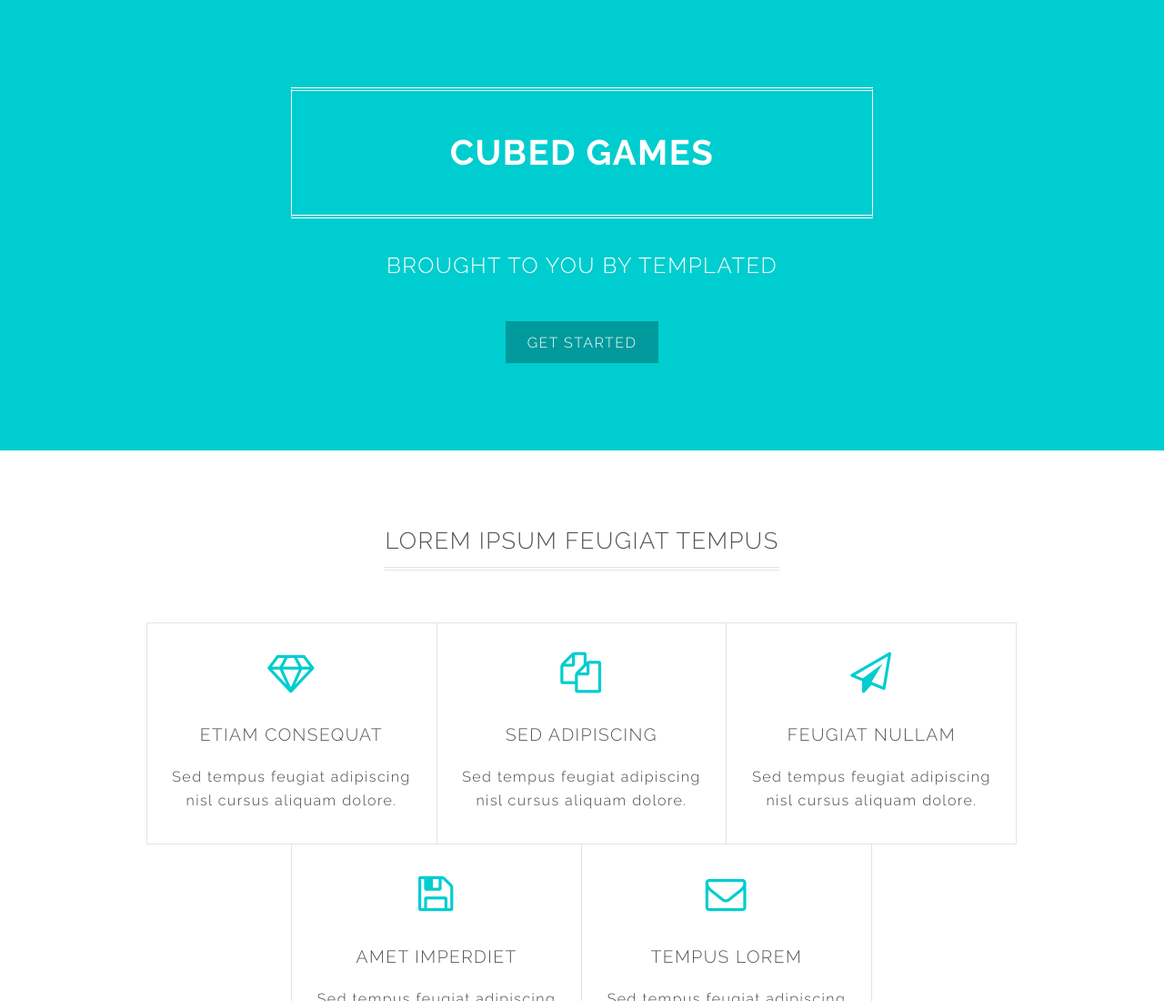
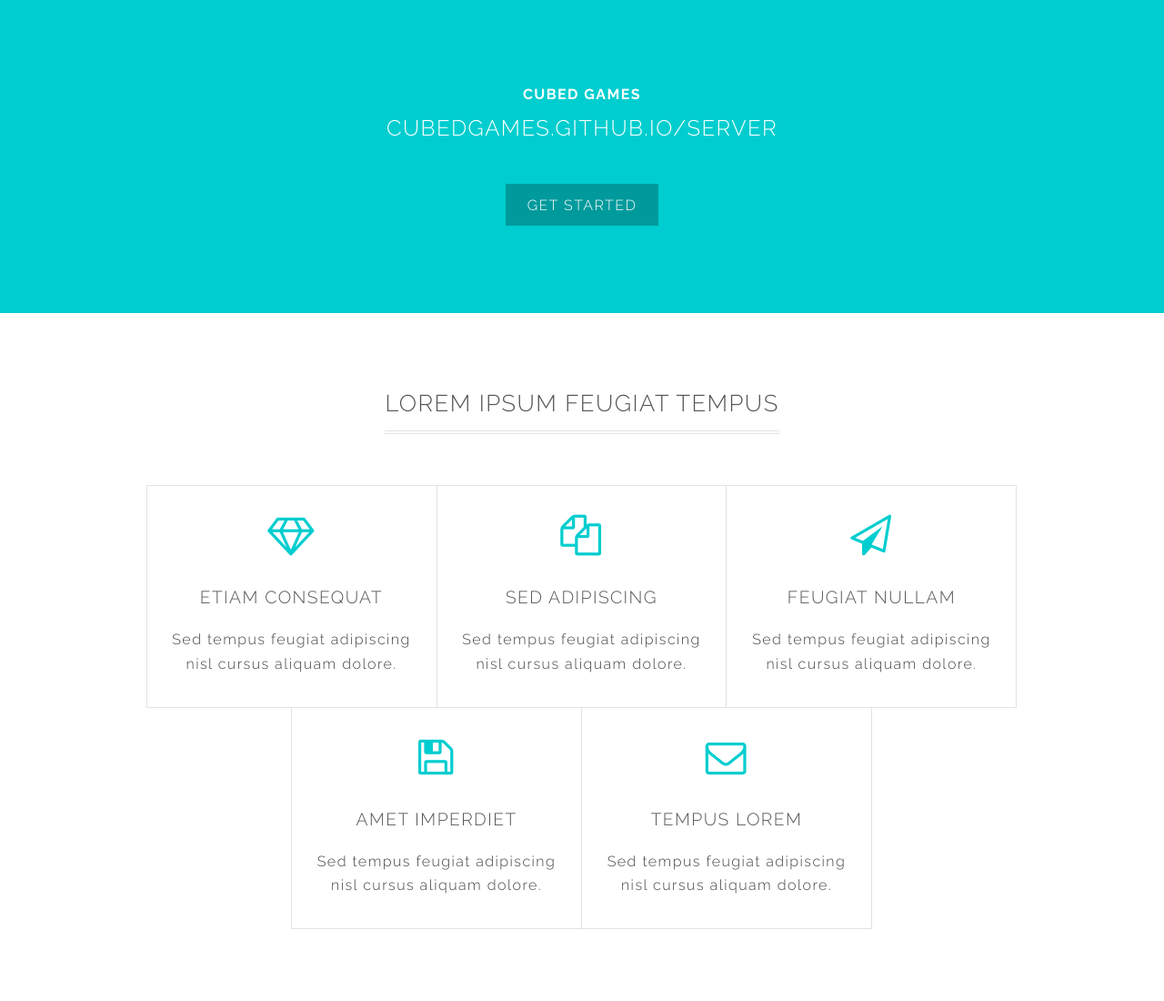
Before and after one commit to CubedGames/Server, a plain HTML site: page index.html in a window 1280 px wide. Shown: the top 1100 px of the page at 91% size. Drawn offline with Linux system fonts and the light colour scheme.

Commit message:
Update index.html

```diff
--- a/index.html
+++ b/index.html
@@ -17,8 +17,8 @@
 
 		<!-- Banner -->
 			<section id="banner">
-				<h2><strong>Cubed Games</strong></strong></h2>
-				<p>Brought to you by Templated</p>
+				<h1><strong>Cubed Games</strong></strong></h1>
+				<p>cubedgames.github.io/Server</p>
 				<ul class="actions">
 					<li><a href="#" class="button special">Get started</a></li>
 				</ul>
```
